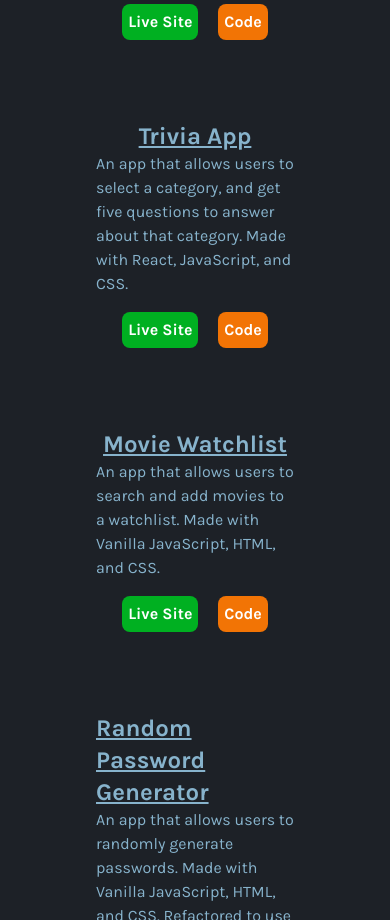
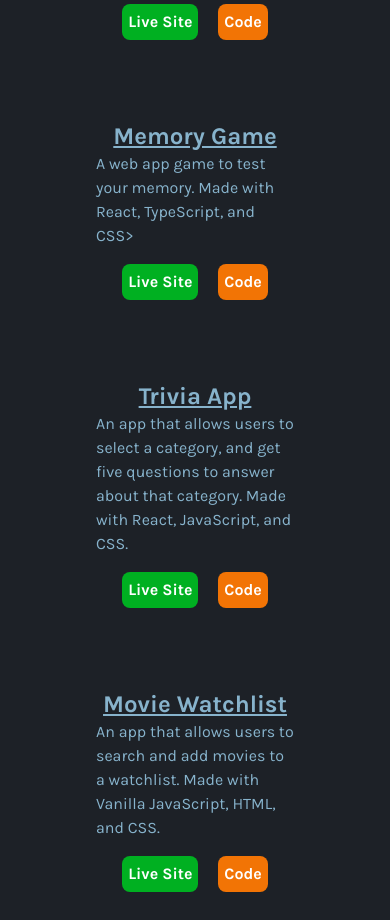
Before and after one commit to Jefferyi-Magtubo/Personal-Site, a plain HTML site: page index.html in a window 390 px wide. Shown: the part 1440-2360 px from the top of the page. Drawn offline with nearby package versions, Linux system fonts and the light colour scheme.

Commit message:
Updated to include project

```diff
--- a/index.html
+++ b/index.html
@@ -98,6 +98,15 @@
                     </div>
                 </div>
                 <div class="flex flex-col items-center justify-center p-8 lg:w-1/2 hover:shadow-white">
+                    <img src="memorygame.PNG" class="w-4/5 xs:hidden sm:block ">
+                    <h1 class="text-2xl mt-4 underline font-bold ">Memory Game</h1>
+                    <p>A web app game to test your memory. Made with React, TypeScript, and CSS> </p>
+                    <div class="mt-4">
+                        <a href="https://jeffmemorygame.netlify.app/" target="_blank" class="inline-block bg-lttrbxdGreen mr-4 text-white font-bold p-1.5 rounded-lg hover:bg-green-700">Live Site</a>
+                        <a href="https://github.com/Jefferyi-Magtubo/Memory-Game" target="_blank" class="inline-block bg-lttrbxdOrg text-white font-bold  p-1.5 rounded-lg hover:bg-orange-600">Code</a>
+                    </div>
+                </div>
+                <div class="flex flex-col items-center justify-center p-8 lg:w-1/2 hover:shadow-white">
                     <img src="pic2quiz.PNG" class="w-4/5 xs:hidden sm:block">
                     <h1 class="text-2xl mt-4 underline font-bold ">Trivia App</h1>
                     <p>An app that allows users to select a category, and get five questions to answer about that category. Made with React, JavaScript, and CSS.</p>
```
